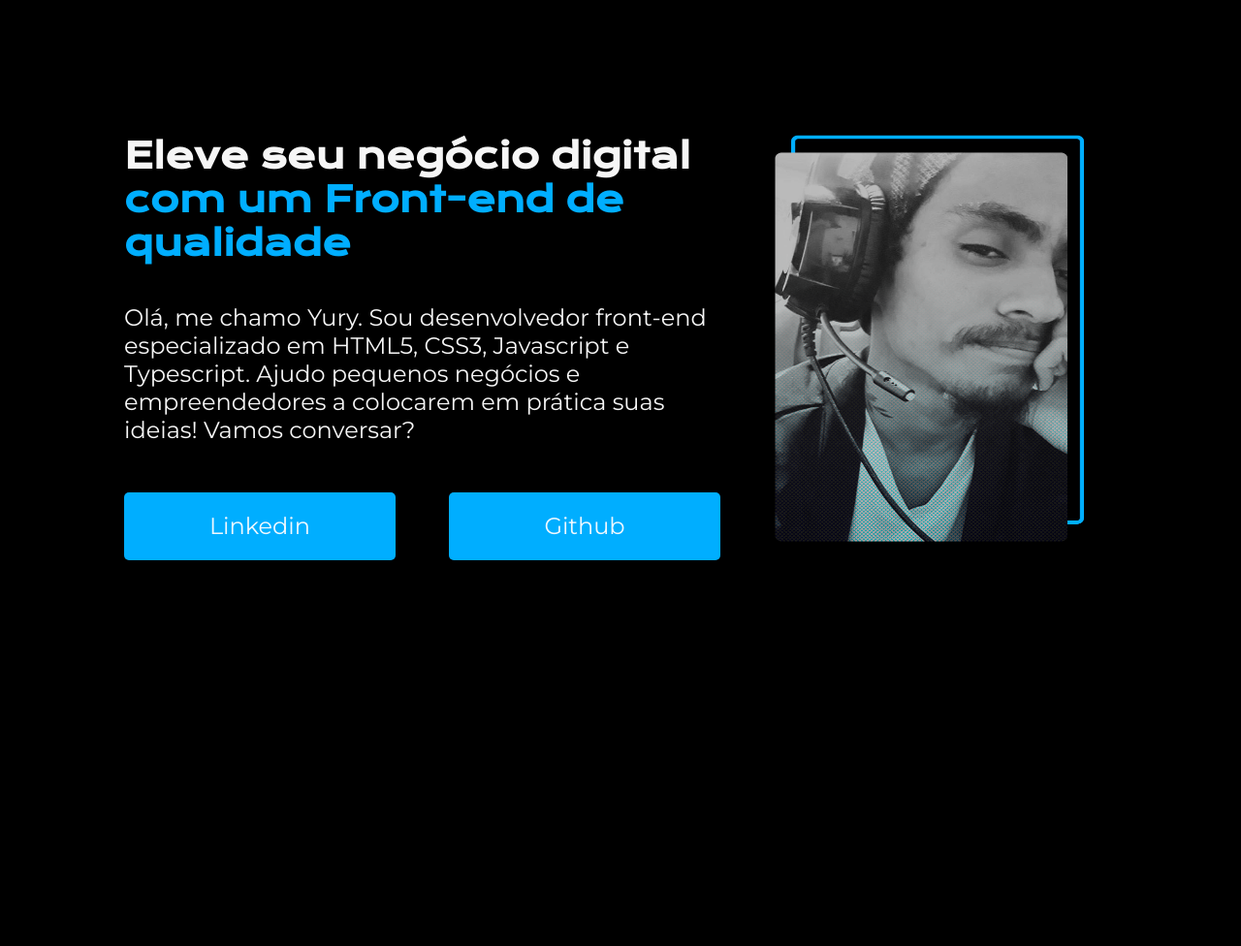
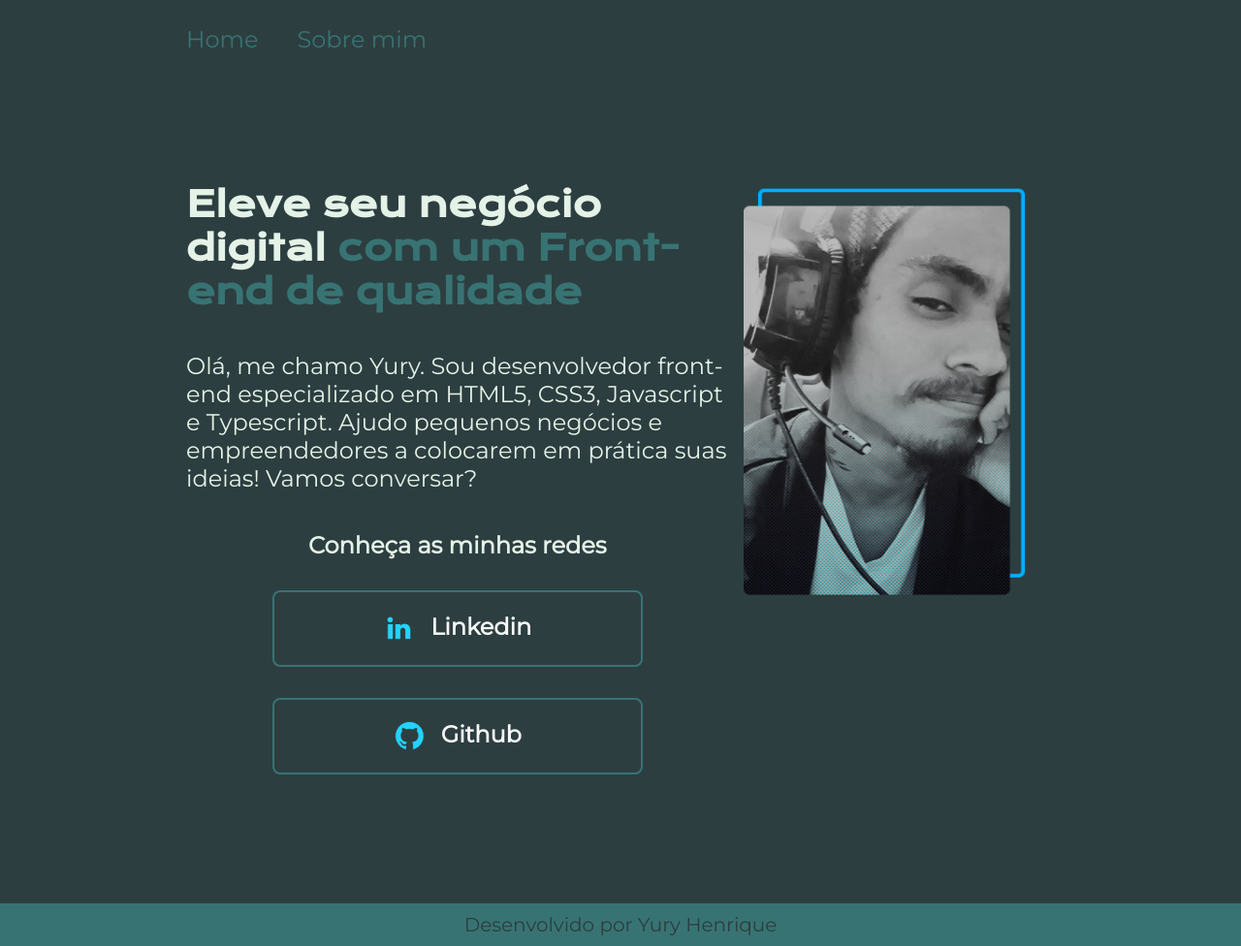
Before and after one commit to M1dnightCl/Meu_Site, a plain HTML site: page index.html in a window 1280 px wide. Shown: the whole page at 97% size. Before the commit the page ends 928 px from the top, so only its background shows below. Drawn offline with nearby package versions, Linux system fonts and the light colour scheme.

Commit message:
Alterações finais

```diff
--- a/index.css
+++ b/index.css
@@ -5,18 +5,32 @@
   padding: 0;
 }
 
+:root {
+  --cor-primaria: #2D3E40;
+  --cor-secundaria: #E4F2E7;
+  --cor-terciaria: #387373;
+  --cor-hover: #97A6A0;
+}
+
 body {
   height: 100vh;
   box-sizing: border-box;
-  background-color: #000000;
-  color: #F6F6F6;
+  background-color: var(--cor-primaria);
+  color: var(--cor-secundaria);
 }
 
 .apresentation {
+    margin: 10% 15%;
     display: flex;
     align-items: center;
     justify-content: space-between;
-  margin: 10%;
+}
+
+.apresentation2 {
+  margin: 3% 15%;
+  display: flex;
+  align-items: center;
+  justify-content: space-between;
 }
 
 .apresentation__conteudo {
@@ -31,42 +45,97 @@ body {
   font-family: 'Krona One', sans-serif;
 }
 
+h2 {
+  font-family: 'Montserrat', sans-serif;
+}
+
 .paragrafo {
   font-size: 24px;
   font-family: 'Montserrat', sans-serif;
 }
 
+.paragrafo2 {
+  font-size: 24px;
+  font-family: 'Montserrat', sans-serif;
+  text-align: justify;
+  margin: 0 0 35% 0;
+}
+
 .apresentation__links {
     display: flex;
+    flex-direction: column;
     justify-content: space-between;
+    align-items: center;
+    gap: 32px;
 }
 
 .apresentation__links__link {
-  background-color: #00AEFF;
+    /* background-color: #22D4FD; */
+    display: flex;
+    justify-content: center;
+    gap: 16px;
+    border: 2px solid var(--cor-terciaria);
+    width: 378px;
+    text-align: center;
+    border-radius: 8px;
+    font-size: 24px;
+    font-weight: 600;
+    padding: 21.5px 0;
     text-decoration: none;
-  font-style: bold;
+    color: #F6F6F6;
     font-family: 'Montserrat', sans-serif;
-  width: 280px; height: 50px;
-  text-align: center;
-  border-radius: 5px;
-  font-size: 24px;
-  color: aliceblue;
-  padding-top: 20px;
-  margin-top: 10px;
+}
+
+.apresentation__links__link:hover {
+  background-color: var(--cor-hover);
 }
 
 body {
   height: 100vh;
   box-sizing: border-box;
-  background-color: #000000;
-  color: #F6F6F6;
+  background-color: var(--cor-primaria);
+  color: var(--cor-secundaria)
 }
 
+.cab {
+  padding: 2% 0 0 15%;
+}
+
+.cab__menu {
+  display: flex;
+  gap: 40px;
+}
+
+.cab__menu__link {
+  font-family: 'Montserrat', sans-serif;
+  text-decoration: none;
+  font-size: 24px;
+  font-weight: 600px;
+  color: var(--cor-terciaria);
+}
 
 #destaque {
-  color: #00AEFF;
+  color: var(--cor-terciaria);
 }
 
 #foto1 {
   width: 370px; height: 460px;
+  margin: 0 0 18% 0;
 }
+
+.rodape {
+  background-color: var(--cor-terciaria);
+  font-family: 'Montserrat', sans-serif;
+  font-size: 20px;
+  color: var(--cor-primaria);
+  text-align: center;
+  padding: 10px;
+}
+
+.insta {
+  text-decoration: none;
+  font-family: 'Montserrat', sans-serif;
+  font-size: 20px;
+  color: var(--cor-primaria);
+  font-style: bold;
+}
--- a/index.html
+++ b/index.html
@@ -8,18 +8,30 @@
     <link rel="stylesheet" href="index.css">
 </head>
 <body>
-    <header></header>
+    <header class="cab">
+        <nav class="cab__menu">
+            <a class="cab__menu__link" href="index.html">Home</a>
+            <a class="cab__menu__link" href="about.html">Sobre mim</a>
+        </nav>
+    </header>
     <main class="apresentation">
         <section class="apresentation__conteudo">
             <h1 class="titulo">Eleve seu negócio digital <strong id="destaque">com um Front-end de qualidade</strong></h1>
             <p class="paragrafo">Olá, me chamo Yury. Sou desenvolvedor front-end especializado em HTML5, CSS3, Javascript e Typescript. Ajudo pequenos negócios e empreendedores a colocarem em prática suas ideias! Vamos conversar?</p>
             <div  class="apresentation__links">
-                <a class="apresentation__links__link" href="https://www.linkedin.com/in/yury-henrique-ab2b67225/">Linkedin</a>
-                <a class="apresentation__links__link" href="https://github.com/M1dnightCl">Github</a>
+                <h2>Conheça as minhas redes</h2>
+                <a class="apresentation__links__link" href="https://www.linkedin.com/in/yury-henrique-ab2b67225/">
+                    <img class="teste" src="assets/linkedin.png" alt="Logo linkedin">
+                    Linkedin</a>
+                <a class="apresentation__links__link" href="https://github.com/M1dnightCl">
+                    <img src="assets/github.png" alt="Logo Github">
+                    Github</a>
             </div>
         </section>
-        <img src="Yury.png" alt="Foto de Yury Henrique" id="foto1">
+        <img src="assets/Yury.png" alt="Foto de Yury Henrique" id="foto1">
     </main>
-    <footer></footer>
+    <footer class="rodape">
+        <p>Desenvolvido por <a class="insta" href="https://www.instagram.com/yury_henriq/">Yury Henrique</a></p>
+    </footer>
 </body>
 </html>
```
Also changed, not shown: about.html (added, +27 -0 lines), assets/Yury.png (renamed from Yury.png), assets/github.png (added), assets/linkedin.png (added). Lines whose indentation alone changed are shown as unchanged.
